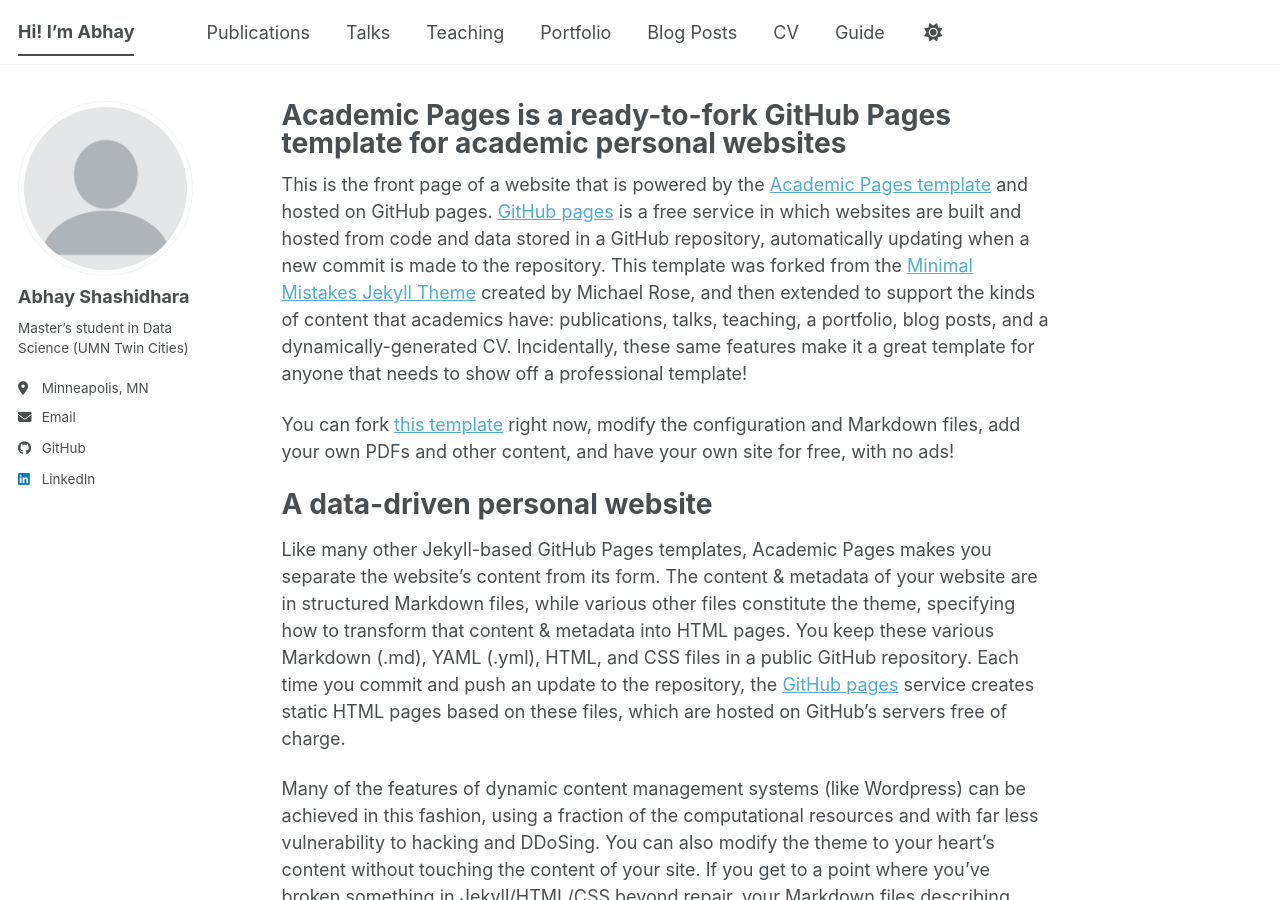
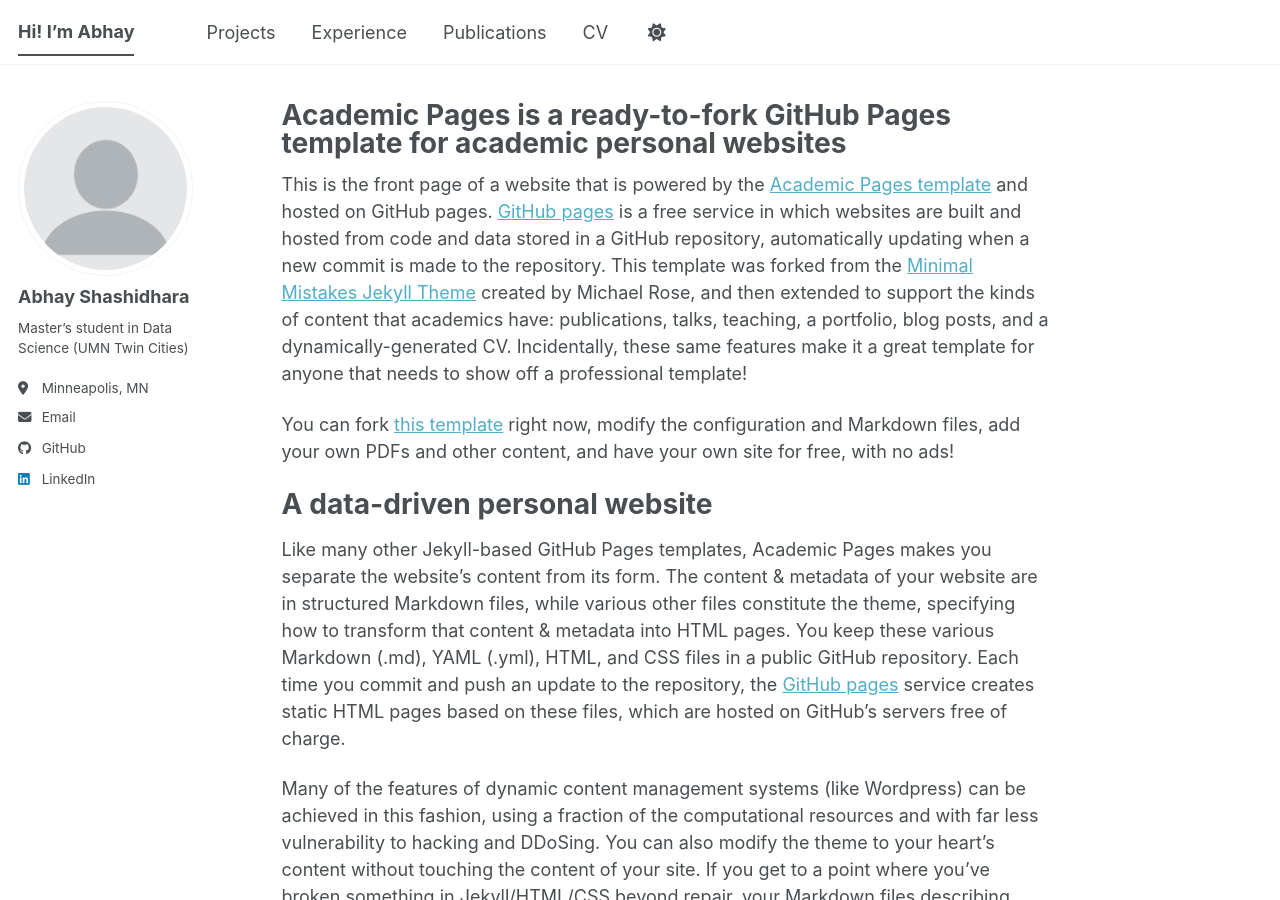
Before and after one commit to abhayshashidhara/AbhayShashidhara.github.io, a Jekyll site: the page built from _pages/about.md, in a window 1280 px wide and 900 px high. Built offline with Jekyll 4.4.1, drawn with Linux system fonts in a browser that asks for light colours; a script bundle is joined from its source files by our own code; library files that are not in the unit come from our copies.

Commit message:
Update navigation.yml

```diff
--- a/_data/navigation.yml
+++ b/_data/navigation.yml
@@ -8,26 +8,11 @@
 #      Markdown formatted page while the second is generated using JSON.
 
 main:
+  - title: "Projects"
+    url: /projects/
+  - title: "Experience"
+    url: /experience/
   - title: "Publications"
     url: /publications/
-
-  - title: "Talks"
-    url: /talks/
-
-  - title: "Teaching"
-    url: /teaching/
-
-  - title: "Portfolio"
-    url: /portfolio/
-
-  - title: "Blog Posts"
-    url: /year-archive/
-
   - title: "CV"
     url: /cv/
-
-  # - title: "CV"
-  #   url: /cv-json/
-
-  - title: "Guide"
-    url: /markdown/
```
